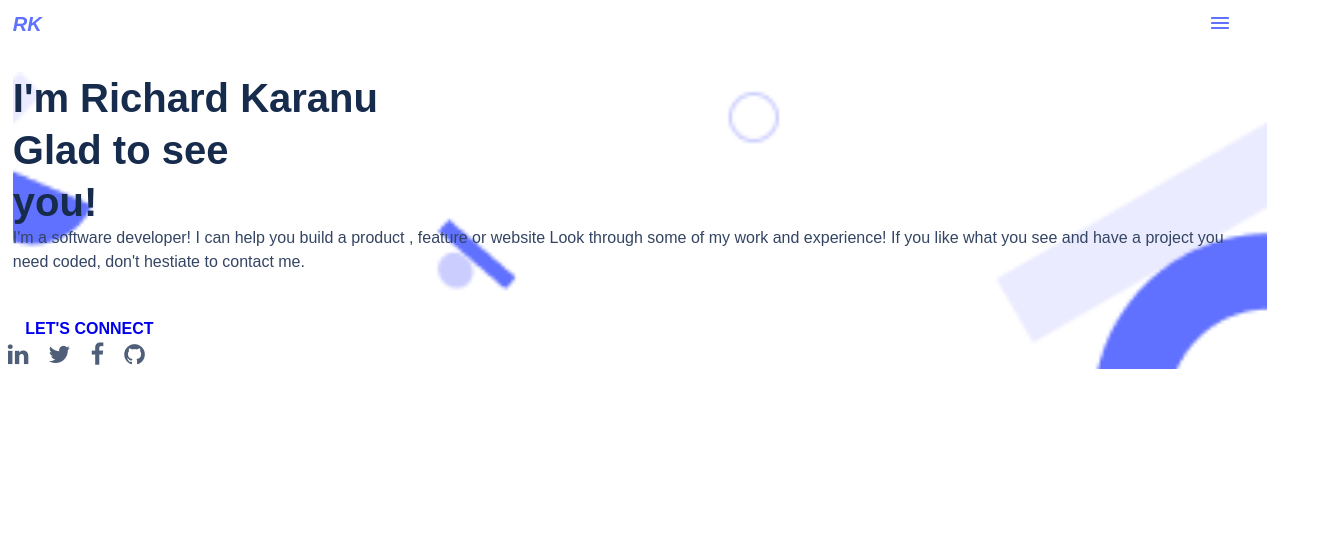
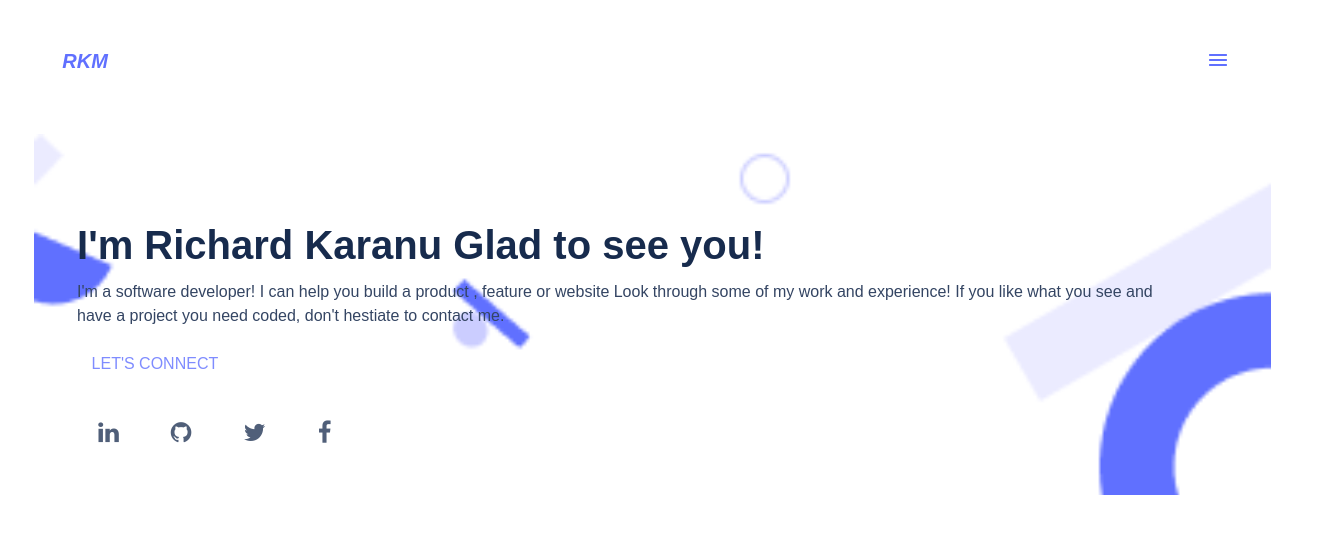
Before and after one commit to RichardKaranuMbuti/Revised-Mobile-first-portfolio, a plain HTML site: page index.html in a window 1280 px wide. Shown: the whole page, 1324 px wide, since content can reach past the window. Drawn offline with Linux system fonts and the light colour scheme.

Commit message:
edit html and css file

```diff
--- a/index.html
+++ b/index.html
@@ -1,59 +1,63 @@
 <!DOCTYPE html>
 <html lang="en">
   <head>
-    <meta charset="UTF-8">
-    <meta http-equiv="X-UA-Compatible" content="IE=edge">
-    <meta name="viewport" content="width=device-width, initial-scale=1.0">
-    <link rel="stylesheet" href="https://cdnjs.cloudflare.com/ajax/libs/font-awesome/4.7.0/css/font-awesome.min.css"/>
-    <link rel="stylesheet" href="style.css">
+    <meta charset="UTF-8" />
+    <meta http-equiv="X-UA-Compatible" content="IE=edge" />
+    <meta name="viewport" content="width=device-width, initial-scale=1.0" />
     <title>My portfolio</title>
-
+    <link rel="stylesheet" href="style.css" />
+    <link
+      rel="stylesheet"
+      href="https://cdnjs.cloudflare.com/ajax/libs/font-awesome/4.7.0/css/font-awesome.min.css"
+    />
+    <style></style>
   </head>
   <body>
-    <section class="coverpage">
-    <header class="topheader">
-        <a href="#" class="logo">RK</a>
+    <header class="topHeader">
+      <a href="#" class="logo">RKM</a>
       <nav class="menu">
-            <a href="#" class="togglenav">
-                <img src="images/Union.png" alt="menu_button">
+        <a href="#" class="toggleNav">
+          <img src="images/Union.png" alt="menu_button" />
         </a>
       </nav>
     </header>
-    <br>
-    <br>
-    <section class="backgroundimg">
-        <div class="personal-info">
-            <h1 class="introname">I'm Richard Karanu <br> Glad to see <br> you!</h1>
+    <br />
+    <br />
+    <section class="backgroundImg">
+      <div class="Personal_info">
+        <h1 class="introName">I'm Richard Karanu Glad to see you!</h1>
         <p class="intro">
           I'm a software developer! I can help you build a product , feature or
           website Look through some of my work and experience! If you like what
           you see and have a project you need coded, don't hestiate to contact
           me.
         </p>
-            <h6 class="connect"><a href="#" style="text-decoration: none;">LET'S CONNECT</h6>
+        <h6 class="connect"><a href="#" style="text-decoration: none;">LET'S CONNECT</a> </h6>
       </div>
-        <div class="links">
-            <ul class="media-links">
+      <div class="my_links">
+        <ul class="media_links">
           <li>
-                    <a href="https://www.linkedin.com/in/richard-karanu-94b572241/" target="_blank"></a>
+            <a href="#" target="_blank">
               <i class="fa fa-linkedin"></i>
+            </a>
           </li>
           <li>
-                    <a href="https://twitter.com/ferbanachi" target="_blank"></a>
-                    <i class="fa fa-twitter"></i>
+            <a href="#" target="_blank">
+              <i class="fa fa-github"></i>
+            </a>
           </li>
           <li>
-                    <a href="hhttps://www.facebook.com/richard.karanu.12/" target="_blank"></a>
-                    <i class="fa fa-facebook"></i>
+            <a href="#" target="_blank">
+              <i class="fa fa-twitter"></i>
+            </a>
           </li>
           <li>
-                    <a href="https://github.com/RichardKaranuMbuti" target="_blank"></a>
-                    <i class="fa fa-github"></i>
+            <a href="#" target="_blank">
+              <i class="fa fa-facebook"></i>
+            </a>
           </li>
         </ul>
       </div>
     </section>
-
-    </section>
   </body>
 </html>
--- a/style.css
+++ b/style.css
@@ -2,22 +2,13 @@
   * {
     font-family: sans-serif;
     margin: 0;
-  padding: 0%;
-  box-sizing: border-box;
+    padding: 1%;
+    margin-left: 3px;
   }
 
   body {
     width: 100vw;
     height: auto;
-}
-
-.coverpage {
-  width: 100vw;
-  height: auto;
-  margin-bottom: 6rem;
-  padding: 1%;
-  background-color: white;
-  border-bottom-left-radius: 80px;
   }
 
   .logo {
@@ -28,39 +19,37 @@ body {
     text-decoration: none;
   }
 
-.introname {
+  .introName {
+    margin-top: 3rem;
     height: auto;
-  width: 95vw;
+    width: 80%;
     font-weight: 700;
     font-size: 40px;
     line-height: 52px;
     color: #172b4d;
     text-align: left;
-  padding-bottom: 3rem;
   }
 
   .intro {
-  width: 95vw;
+    width: 85vw;
     height: auto;
     font-weight: 400;
     font-size: 16px;
     line-height: 24px;
     color: #344563;
+    padding-right: 32px;
     text-align: left;
-  margin-bottom: 5%;
-  margin-top: -50px;
+    margin-top: -15px;
   }
 
-.connect {
+  .connect a {
     color: #7f8cff;
-  font-weight: 550;
+    font-weight: 500;
     font-size: 16px;
     line-height: 24px;
-  padding-left: 1%;
-  margin-top: -20px;
   }
 
-.topheader {
+  .topHeader {
     width: 95vw;
     height: auto;
     display: flex;
@@ -68,30 +57,31 @@ body {
     align-items: center;
   }
 
-.media-links {
+  .media_links {
     display: flex;
     justify-content: flex-start;
     gap: 20px;
     list-style: none;
-  margin-top: 1 rem;
+    margin-top: -1rem;
     font-size: 24px;
-  margin-left: -2%;
   }
 
   .fa {
     color: #505f79;
   }
 
-.backgroundimg {
+  .backgroundImg {
     background-image: url(images/header-shapes\ mobile.png);
     background-repeat: no-repeat;
     background-size: 100%;
-  top: 103.99993896px;
-  margin-bottom: 6rem;
+    left: -34px;
+    top: 103.9993896484375px;
+    margin-right: 40px;
   }
 
-.togglenav {
+  .toggleNav {
     width: 18px;
     height: 12px;
     align-self: center;
+    margin-right: 25px;
   }
```
Lines whose indentation alone changed are shown as unchanged.
